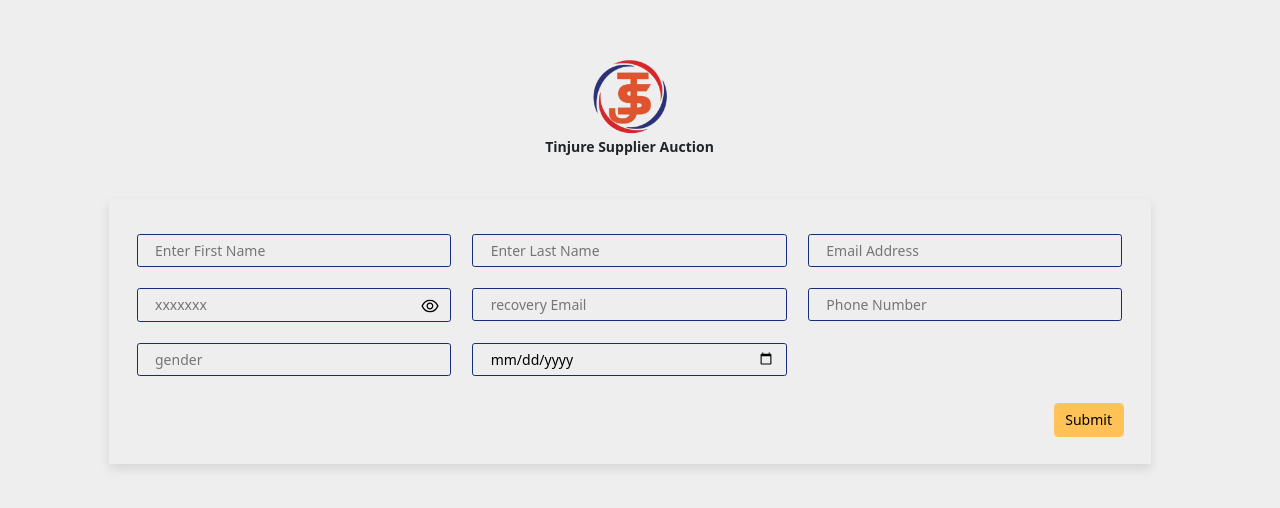
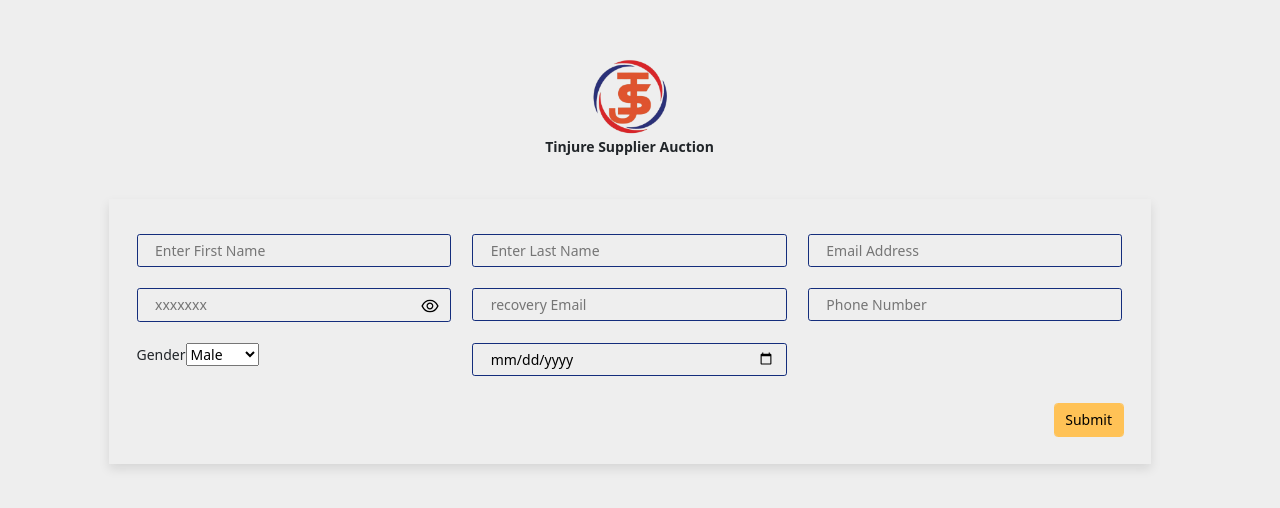
Before and after one commit to webTRON2021/bidding--frontend, a React (Create React App) app: page /auth/sign-up in a window 1280 px wide. Shown: the part 126-634 px from the top of the page. Built offline with nearby package versions, Linux system fonts and the light colour scheme; no server answers.

Commit message:
add: select input

```diff
--- a/src/UI/atoms/SignUp.tsx
+++ b/src/UI/atoms/SignUp.tsx
@@ -167,14 +167,20 @@ export default () => {
                     </small>
                   </div>
                   <div className="col-md-4 col-sm-6 col-12 mb-4">
-                    <Input
+                    {/* <Input
                       type="text"
                       placeholder="gender"
                       error={errors.gender === undefined ? false : true}
                       onChange={handleChange}
                       name="gender"
                       value={values.gender}
-                    ></Input>
+                      ></Input> */}
+                    <label htmlFor="gender">Gender</label>
+                    <select name="gender" id="gender" onChange={handleChange}>
+                      <option value="male">Male</option>
+                      <option value="female">Female</option>
+                      <option value="custom">Custom</option>
+                    </select>
                     <small className="input_suggestion_error">
                       {errors.gender}
                     </small>
```
